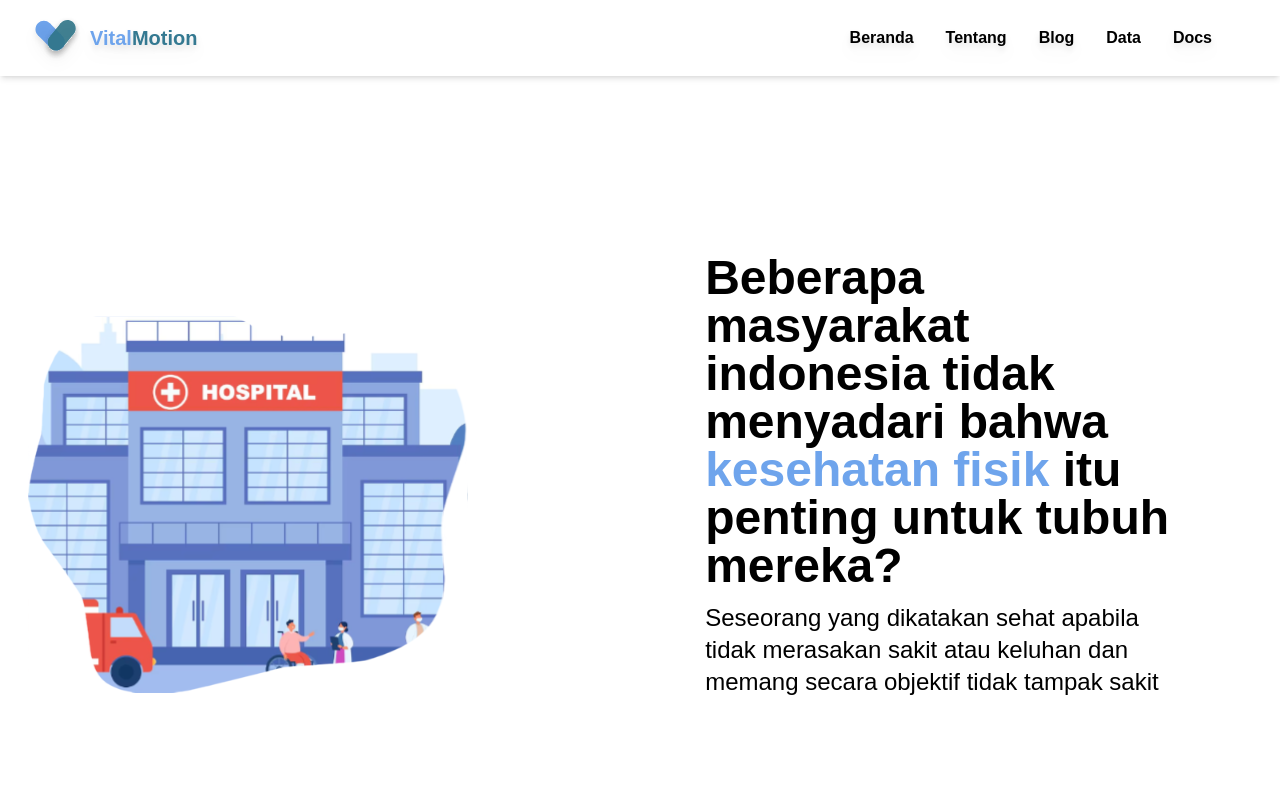
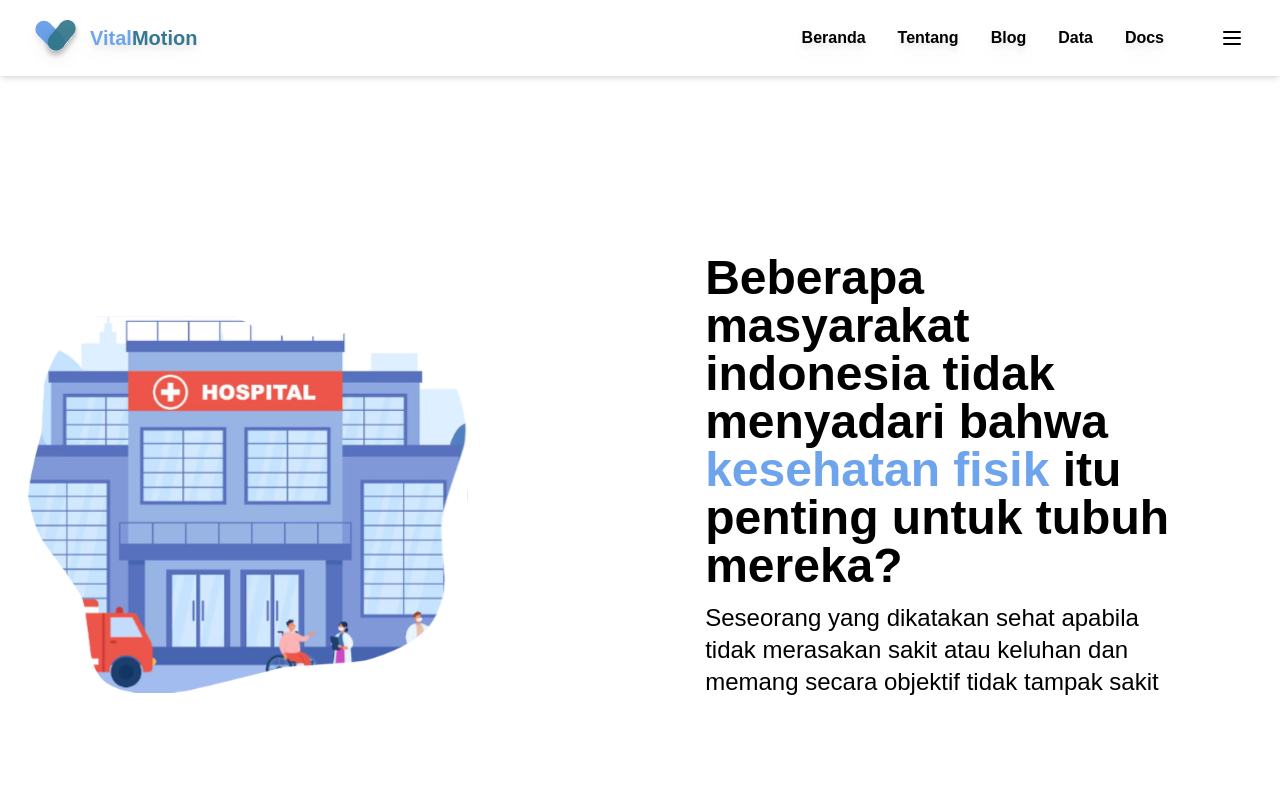
Before and after one commit to mybezen/prj-sagas, a React (Vite) app: page / in a window 1280 px wide. Shown: the top 800 px of the page. Built offline with nearby package versions, Linux system fonts and the light colour scheme.

Commit message:
Edit OpenNav Button

```diff
--- a/src/components/Charts.jsx
+++ b/src/components/Charts.jsx
@@ -2,7 +2,7 @@ import { BarChart } from '@mui/x-charts/BarChart';
 
 export default function DiagramPenyebabUtama() {
   return (
-    <div className="w-full">
+    <div className="w-full flex items-center">
       <BarChart
         series={[
           { data: [21.8], label: 'Obesitas' },
@@ -17,7 +17,7 @@ export default function DiagramPenyebabUtama() {
           }
           return context.bar.height < 60 ? null : `${item.value?.toFixed(2)}%`;
         }}
-        width={undefined}
+        width={550}
         height={350}
         sx={{
           width: '100%',
--- a/src/components/Navbar.jsx
+++ b/src/components/Navbar.jsx
@@ -85,7 +85,8 @@ export function StickyNavbar() {
           <div className="hidden lg:block">{navList}</div>
           <IconButton
             variant="text"
-            className="rounded-none p-4 ml-auto h-6 w-6 text-inherit hover:bg-transparent focus:bg-lune-blue active:bg-transparent lg:hidden"
+            className="rounded-none p-4 ml-auto h-6 w-6 text-inherit  focus:bg-lune-blue active:bg-lune-blue lg:hidden"
+            style={{ display: 'block' }}
             ripple={false}
             onClick={() => setOpenNav(!openNav)}
           >
@@ -95,7 +96,7 @@ export function StickyNavbar() {
                 fill="none"
                 className="h-6 w-6"
                 viewBox="0 0 24 24"
-                stroke="currentColor"
+                stroke="black"
                 strokeWidth={2}
               >
                 <path
@@ -109,7 +110,7 @@ export function StickyNavbar() {
                 xmlns="http://www.w3.org/2000/svg"
                 className="h-6 w-6"
                 fill="none"
-                stroke="currentColor"
+                stroke="black"
                 strokeWidth={2}
               >
                 <path
```
Also changed, not shown: 1 other file (tests, documents, lock files or other folders).
